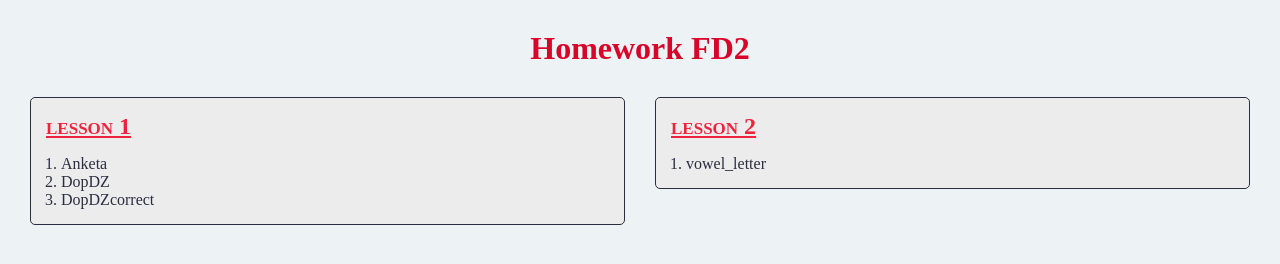
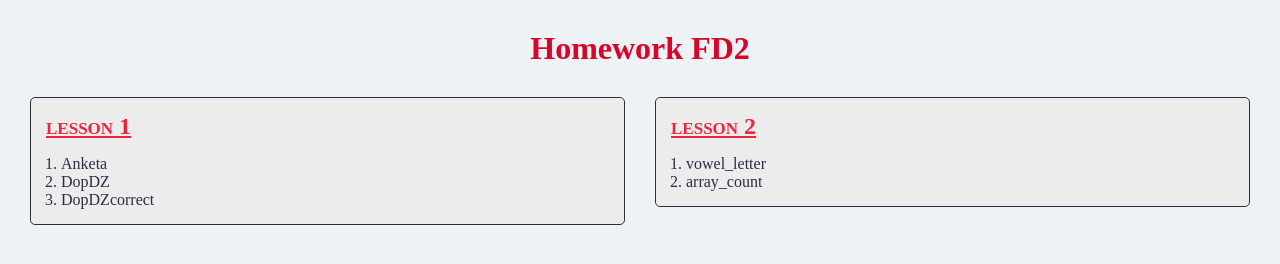
Before and after one commit to BozPolinn/FD2-93-21, a plain HTML site: page index.html in a window 1280 px wide. Drawn offline with Linux system fonts and the light colour scheme.

Commit message:
index_array_count

```diff
--- a/index.html
+++ b/index.html
@@ -92,6 +92,9 @@
                     <li>
                         <a href="lesson2/vowel_letter.html">vowel_letter</a>
                     </li>
+                    <li>
+                        <a href="lesson2/arraycount.html">array_count</a>
+                    </li>
                 </ul>
             </div>
         </div>
--- a/lesson1/EugeneDZ/string.js
+++ b/lesson1/EugeneDZ/string.js
@@ -42,3 +42,8 @@ console.log(newString.length - (newString.length - lastEnd) - (last+1));
 // for (var count=10; count >= 0; count--) {
 //     console.log(count);
 // }
+
+
+var arrNew = [4, 7, 8, 9];
+// lifo - last in first out
+// fifo - first in first out
```
